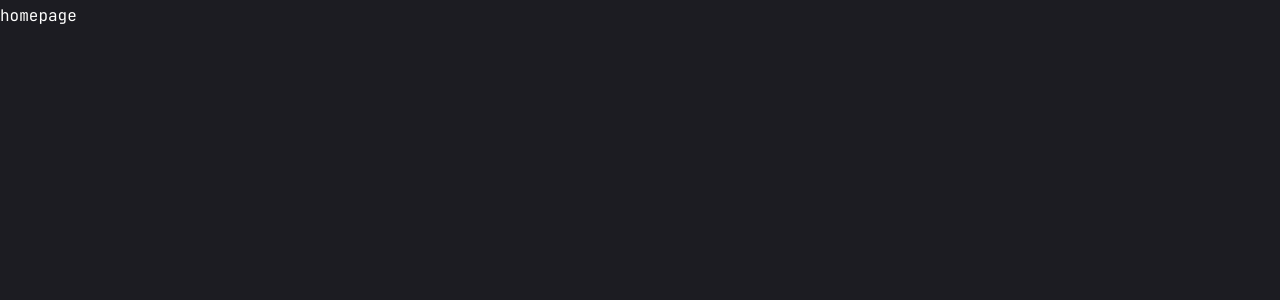
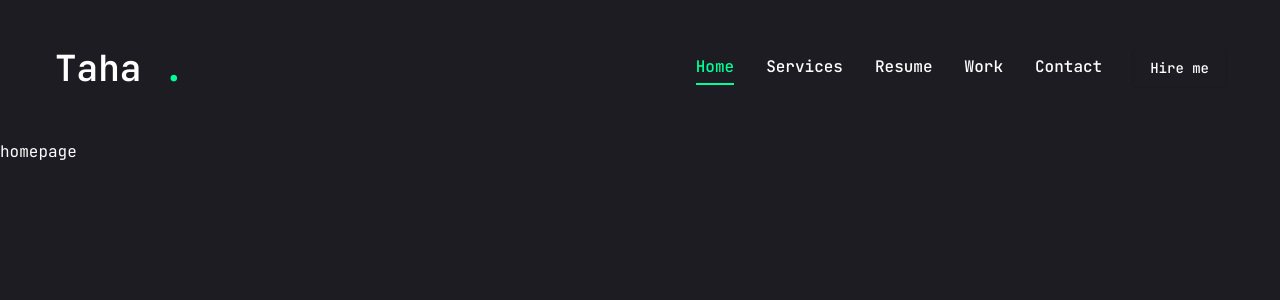
Before and after one commit to tahaglbz/my-cv-website, a Next.js app: page / in a window 1280 px wide. Shown: the top 300 px of the page. Built offline with nearby package versions, Linux system fonts and the light colour scheme.

Commit message:
header design completed

```diff
--- a/src/app/layout.jsx
+++ b/src/app/layout.jsx
@@ -1,5 +1,6 @@
 import { JetBrains_Mono } from "next/font/google";
 import "./globals.css";
+import Header from "../components/Header";
 
 
 const jetbrainsMono = JetBrains_Mono({
@@ -9,7 +10,7 @@
 });
 
 export const metadata = {
-  title: "Create Next App",
+  title: "TahaDev",
   description: "Generated by create next app",
 };
 
@@ -17,6 +18,8 @@
   return (
     <html lang="en">
       <body className={jetbrainsMono.variable}>
+              <Header />
+
         {children}
       </body>
     </html>
--- /dev/null
+++ b/src/components/Header.jsx
@@ -0,0 +1,22 @@
+import Link from "next/link";
+import { Button } from "./ui/button";
+import Nav from "./Nav.jsx"
+
+const Header = () => {
+    return <header className="py-8 xl:py-12 text-white ">
+        <div className="container mx-auto flex justify-between items-center">
+        {/* logo */}
+        <Link href="/">
+        <h1 className="text-4xl font-semibold">Taha <span className="text-accent">.</span></h1>
+        </Link>
+        {/* desktop nav */}
+        <div className="hidden xl:flex items-center gap-8"> <Nav />
+        <Link href="contact"><Button>Hire me</Button></Link></div>
+
+    </div>
+        {/* {mobile nav} */}
+        <div className="xl:hidden">mobile nav</div>
+    </header>
+};
+
+export default Header;
--- /dev/null
+++ b/src/components/Nav.jsx
@@ -0,0 +1,38 @@
+"use client";
+import Link from "next/link";
+import { usePathname } from "next/navigation";
+
+const links = [
+    {
+        name: "home",
+        path: "/",
+    },
+    {
+        name: "services",
+        path: "/services",
+    },
+    {
+        name: "resume",
+        path: "/resume",
+    },
+    {
+        name: "work",
+        path: "/work",
+    },
+    {
+        name: "contact",
+        path: "/contact",
+    }
+]
+const Nav = () => {
+    const pathname = usePathname();
+
+    return (
+        <nav className="flex gap-8">
+            {links.map((link, index) => {
+            return <Link href={link.path} key={index} className={`${link.path === pathname && "text-accent border-b-2 border-accent"} capitalize font-medium hover:text-orange-500 transition-all`}>{link.name}</Link>
+        })}</nav>
+    )
+}
+
+export default Nav
```
